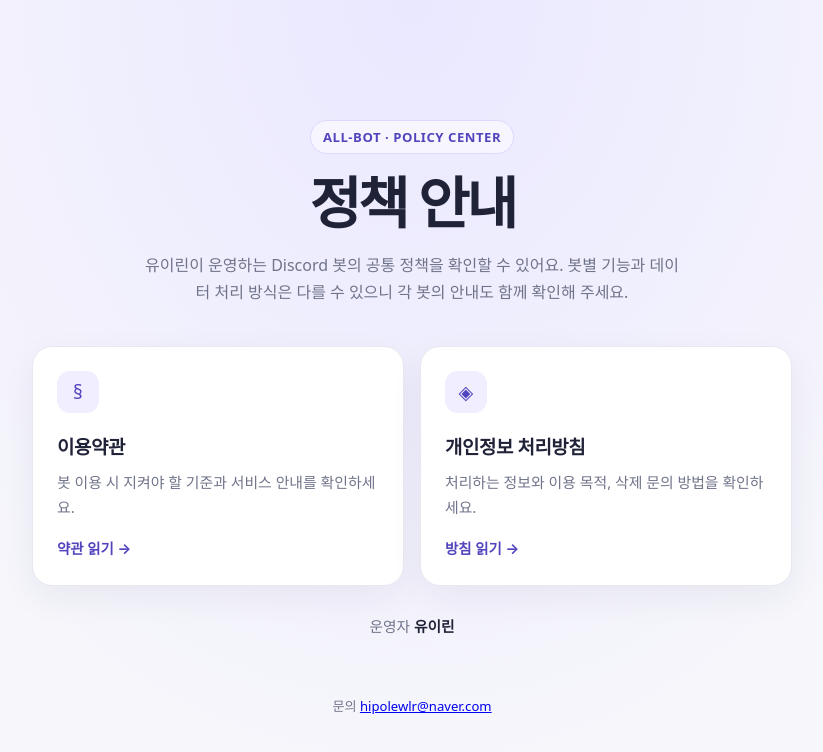
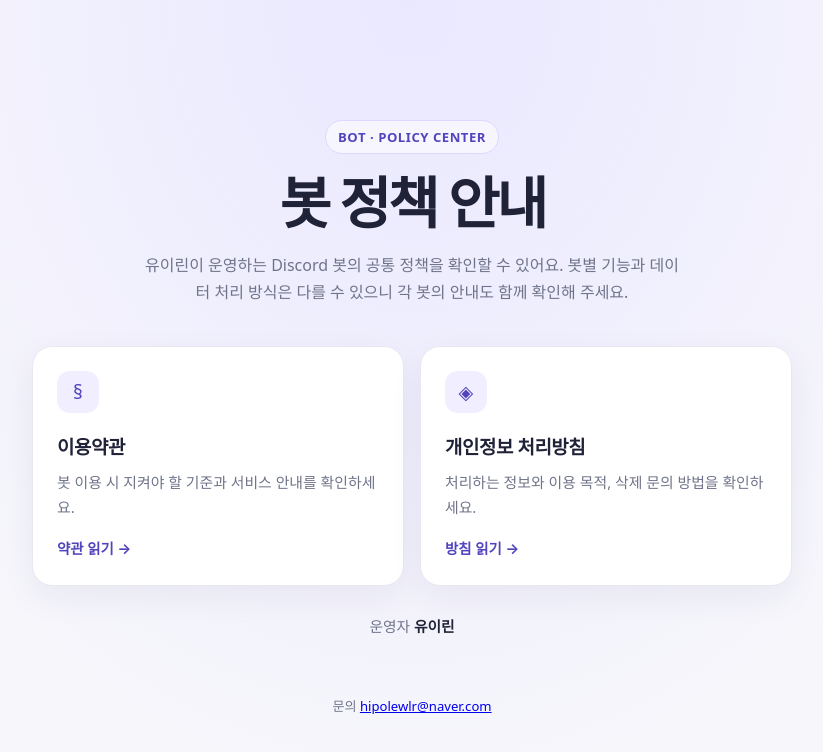
Before and after one commit to hA2Rin/irinibot, a website: page site/index.html in a window 1280 px wide. Shown: the whole page, without its empty margins (228-1051 px from the left). Drawn offline with Linux system fonts and the light colour scheme.

Commit message:
Rename policy home to bot policy guide

```diff
--- a/site/index.html
+++ b/site/index.html
@@ -5,7 +5,7 @@
   <meta name="viewport" content="width=device-width, initial-scale=1">
   <meta name="theme-color" content="#f7f7fb">
   <meta name="description" content="유이린이 운영하는 Discord 봇의 공통 이용약관과 개인정보 처리방침입니다.">
-  <title>all-bot | 정책 안내</title>
+  <title>봇 정책 안내</title>
   <style>
     :root { color-scheme: light; --ink: #202238; --muted: #70748a; --accent: #6558d3; --accent-dark: #5144bd; --line: #e9e8f1; --surface: #fff; }
     * { box-sizing: border-box; }
@@ -33,8 +33,8 @@
 <body>
   <main>
     <header class="hero">
-      <p class="eyebrow">ALL-BOT · POLICY CENTER</p>
-      <h1>정책 안내</h1>
+      <p class="eyebrow">BOT · POLICY CENTER</p>
+      <h1>봇 정책 안내</h1>
       <p class="intro">유이린이 운영하는 Discord 봇의 공통 정책을 확인할 수 있어요. 봇별 기능과 데이터 처리 방식은 다를 수 있으니 각 봇의 안내도 함께 확인해 주세요.</p>
     </header>
     <nav class="policies" aria-label="정책 문서">
```
